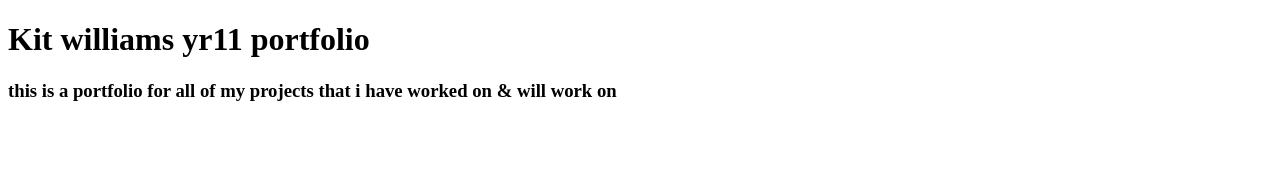
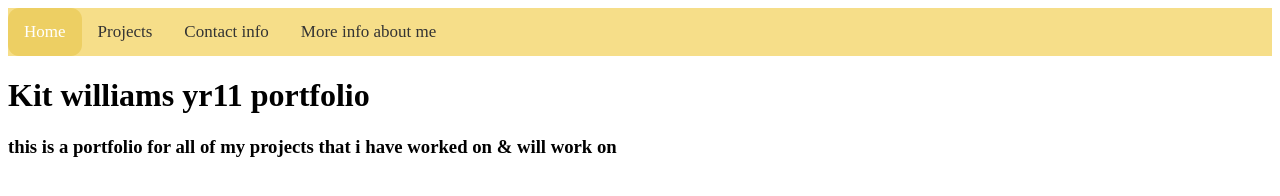
Before and after one commit to Kitwscw/y11-portfolio, a plain HTML site: page index.html in a window 1280 px wide. Drawn offline with Linux system fonts and the light colour scheme.

Commit message:
added navbar & added other pages
im gonna work on the new pages later

```diff
--- a/index.html
+++ b/index.html
@@ -7,6 +7,12 @@
     <link rel="stylesheet" href="style.css">
 </head>
 <body>
+    <div class="topnav">
+        <a class="active" href="#home">Home</a>
+      <a href="#projects">Projects</a>
+      <a href="#pcontact">Contact info</a>
+      <a href="#infoabt">More info about me</a>
+    </div>
     <h1>Kit williams yr11 portfolio </h1>
     <h3>this is a portfolio for all of my projects that i have worked on & will work on </h3>
 </body>
--- a/style.css
+++ b/style.css
@@ -1,8 +1,39 @@
-body {
-background-color:FFF7B0 ;
+.body {
+background-color:#FFF7B0 ;
 border: 25mm;
-border-color:F6DE89 ;
+border-color:#F6DE89 ;
 }
-p {
+
+.p {
   font-family: serif;
 }
+
+
+.topnav {
+  background-color: #F6DE89;
+  overflow: hidden;
+}
+
+
+.topnav a {
+  float: left;
+  color: #333;
+  text-align: center;
+  padding: 14px 16px;
+  text-decoration: none;
+  font-size: 17px;
+}
+
+
+.topnav a:hover {
+  background-color: #ddd;
+  color: black;
+}
+
+
+.topnav a.active {
+  background-color: #EDCF63;
+  border-radius: 3mm;
+  background-size: 10mm, 15mm;
+  color: white;
+}
```
Also changed, not shown: infoabt.html (added), pcontact.html (added), projects.html (added).
